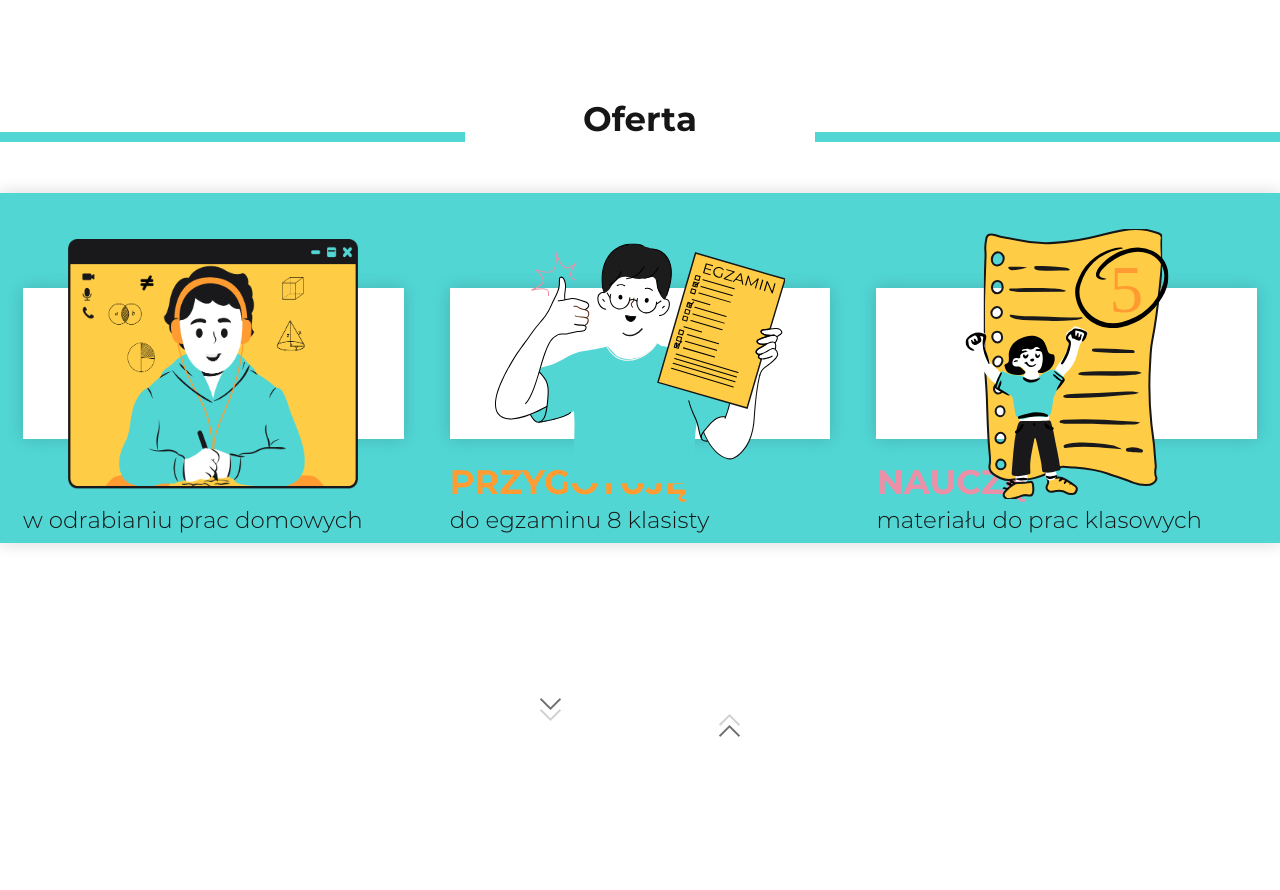
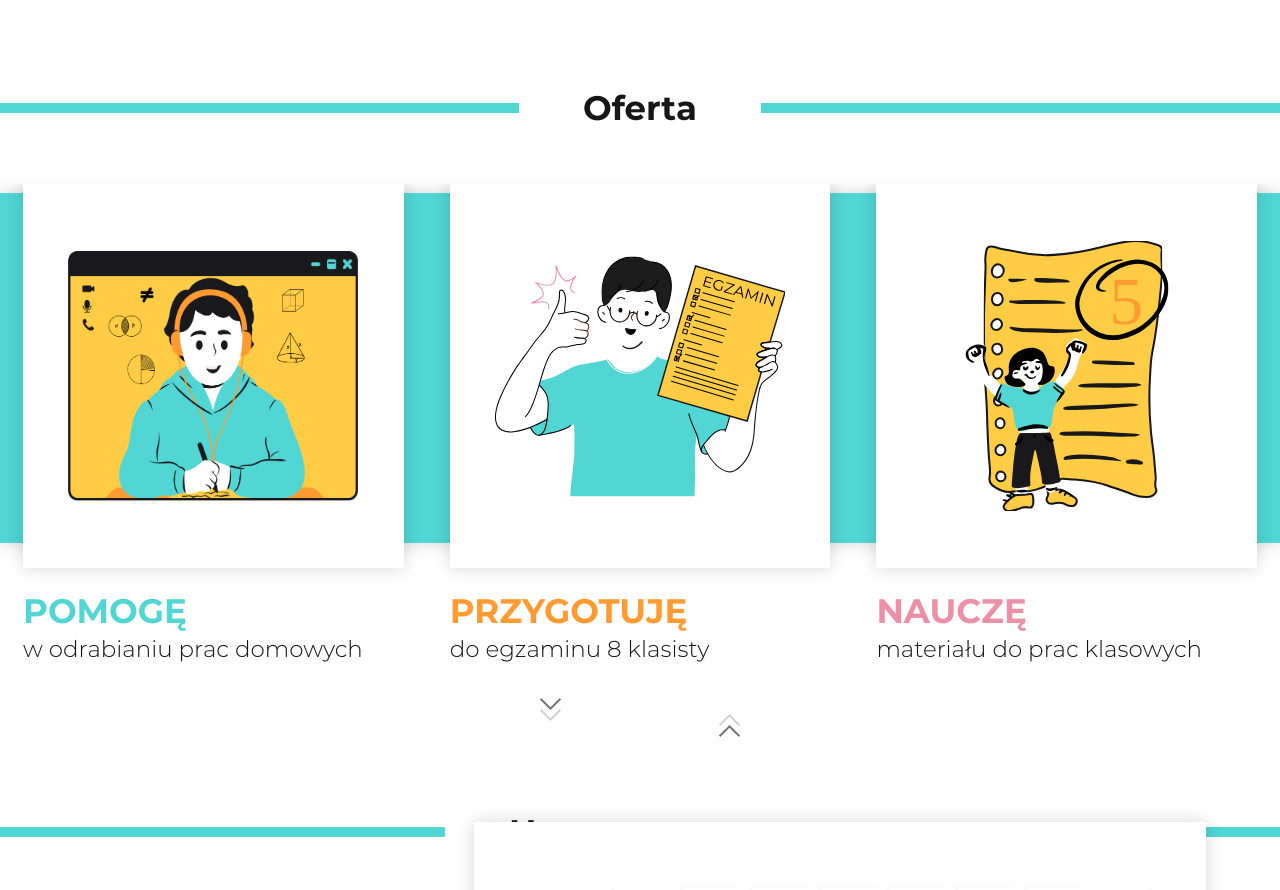
Before and after one commit to MaciejCierpikowski/portfolio, a Next.js app in the folder frontend/: page / in a window 1280 px wide. Shown: the part 840-1730 px from the top of the page. Built offline with nearby package versions, Linux system fonts and the light colour scheme.

Commit message:
feat: style

```diff
--- a/frontend/components/carousel/style.ts
+++ b/frontend/components/carousel/style.ts
@@ -19,6 +19,10 @@ export const Wrapper = styled.div`
   overflow: hidden;
   position: relative;
   height: 56%;
+
+  @media (min-width: ${(props) => props.theme.sizes.laptop}px) {
+    height: 60%;
+  }
 `;
 
 export const Inner = styled.div<Props>`
@@ -33,6 +37,10 @@ export const Inner = styled.div<Props>`
     align-items: center;
     justify-content: center;
   `}
+
+  @media (min-width: ${(props) => props.theme.sizes.laptop}px) {
+    height: 100%;
+  }
 `;
 
 export const ArrowSingleWrapper = styled.div<Props>`
@@ -65,8 +73,9 @@ export const DotItem = styled.div<Props>`
   height: 17px;
   margin: 0 5px;
 
-  background: ${({ active }) => (active ? "black" : "white")} 0% 0% no-repeat
-    padding-box;
+  background: ${({ active, theme }) =>
+      active ? theme.palette.common.white : theme.palette.common.green}
+    0% 0% no-repeat padding-box;
   box-shadow: 0px 0px 16px #00000029;
   border: 1px solid #161616;
   border-radius: 15px;
--- a/frontend/components/fullPageSlider/index.tsx
+++ b/frontend/components/fullPageSlider/index.tsx
@@ -116,7 +116,7 @@ const FullPageSlider = ({ children }: IFullPageSlider) => {
       isScrollPending.current = true;
 
       animatedScrollTo(slides.current[slide], () => {
-        console.log('test');
+        console.log("test");
         isScrollPending.current = false;
         isScrolledAlready.current = true;
       });
--- /dev/null
+++ b/frontend/components/headine/index.tsx
@@ -0,0 +1,16 @@
+import React from "react";
+
+import { HeaderWrapper, Line, Header } from "./style";
+
+interface IMainHeadline {
+  text: string;
+}
+
+const MainHeadline = ({ text }: IMainHeadline) => (
+  <HeaderWrapper>
+    <Line></Line>
+    <Header>{text}</Header>
+  </HeaderWrapper>
+);
+
+export default MainHeadline;
--- /dev/null
+++ b/frontend/components/headine/style.ts
@@ -0,0 +1,43 @@
+import styled from "styled-components";
+
+export const Line = styled.div`
+  width: 100%;
+  border: 3px solid ${(props) => props.theme.palette.common.green};
+
+  position: absolute;
+  top: 50%;
+  left: 50%;
+  transform: translate(-50%, -50%);
+
+  @media (min-width: ${(props) => props.theme.sizes.laptop}px) {
+    border: 5px solid ${(props) => props.theme.palette.common.green};
+  }
+`;
+
+export const Header = styled.h1`
+  position: absolute;
+  top: 50%;
+  left: 50%;
+  transform: translate(-50%, -50%);
+
+  padding: 0 10vw;
+
+  text-transform: inherit;
+
+  background-color: ${(props) => props.theme.palette.common.white};
+
+  @media (min-width: ${(props) => props.theme.sizes.laptop}px) {
+    padding: 0 5vw;
+  }
+`;
+
+export const HeaderWrapper = styled.div`
+  position: relative;
+  margin-top: 11.7vh;
+  height: 14%;
+
+  @media (min-width: ${(props) => props.theme.sizes.laptop}px) {
+    margin-top: 9vh;
+    height: 19%;
+  }
+`;
--- a/frontend/containers/calendarPage/index.tsx
+++ b/frontend/containers/calendarPage/index.tsx
@@ -1,18 +1,16 @@
 import React, { useState } from "react";
 
-import { Wrapper, Line, Header, HeaderWrapper } from "./style";
+import { Wrapper } from "./style";
 import Calendar from "../../components/calendar";
 import ArrowWrapper from "../../components/arrowWrapper";
+import MainHeadline from "../../components/headine";
 
 const CalendarPage = () => {
   const [currentDate, setCurrentDate] = useState(new Date());
 
   return (
     <Wrapper>
-      <HeaderWrapper>
-        <Line></Line>
-        <Header>Harmonogram</Header>
-      </HeaderWrapper>
+      <MainHeadline text="Harmonogram" />
 
       <Calendar value={currentDate} onChange={setCurrentDate} />
 
--- a/frontend/containers/calendarPage/style.ts
+++ b/frontend/containers/calendarPage/style.ts
@@ -9,28 +9,3 @@ export const Wrapper = styled.div`
   height: calc(var(--vh, 1vh) * 100);
   position: relative;
 `;
-
-export const Line = styled.div`
-  width: 100%;
-  border: 10px solid ${(props) => props.theme.palette.common.green};
-`;
-
-export const Header = styled.h1`
-  position: absolute;
-  top: 50%;
-  left: 50%;
-  transform: translate(-50%, -50%);
-
-  width: 350px;
-  height: 78px;
-
-  text-transform: inherit;
-
-  background-color: ${(props) => props.theme.palette.common.white};
-`;
-
-export const HeaderWrapper = styled.div`
-  position: relative;
-  padding: 100px 0;
-  margin-top: 9.26vh;
-`;
--- a/frontend/containers/offerPage/index.tsx
+++ b/frontend/containers/offerPage/index.tsx
@@ -9,15 +9,13 @@ import {
   Wrapper,
   Background,
   Text,
-  Line,
-  Header,
-  HeaderWrapper,
 } from "./style";
 import { useTheme } from "styled-components";
 import ArrowWrapper from "../../components/arrowWrapper";
 import Carousel, { CarouselItem } from "../../components/carousel";
 import { useWindowResize } from "../../hooks/useWindowResize";
 import { getBreakpoint } from "../../utils/getCurrentBreakPoint";
+import MainHeadline from "../../components/headine";
 
 const OfferPage = () => {
   const theme = useTheme();
@@ -57,10 +55,7 @@ const OfferPage = () => {
 
   return (
     <Wrapper>
-      <HeaderWrapper>
-        <Line></Line>
-        <Header>Oferta</Header>
-      </HeaderWrapper>
+      <MainHeadline text="Oferta" />
 
       <Carousel disable={isLaptop}>
         {data.map((item) => (
--- a/frontend/containers/offerPage/style.ts
+++ b/frontend/containers/offerPage/style.ts
@@ -18,13 +18,12 @@ export const CardWrapper = styled.div`
   display: flex;
   flex-direction: column;
 
-
   height: 100%;
-    width: 100%;
-    padding-top: 20px;
+  width: 100%;
+  padding-top: 20px;
 
   @media (min-width: ${(props) => props.theme.sizes.laptop}px) {
-    height: 66%;
+    padding-top: 0px;
   }
 `;
 
@@ -38,7 +37,7 @@ export const Card = styled.div`
   justify-content: center;
   align-items: center;
 
-  height: 70%;
+  height: 100%;
 `;
 
 export const Headline = styled.h1<Props>`
@@ -92,43 +91,3 @@ export const Text = styled.p`
     font: normal normal 300 36px/44px var(--font-montserrat);
   }
 `;
-
-export const Line = styled.div`
-  width: 100%;
-  border: 3px solid ${(props) => props.theme.palette.common.green};
-
-  @media (min-width: ${(props) => props.theme.sizes.laptop}px) {
-    border: 5px solid ${(props) => props.theme.palette.common.green};
-  }
-`;
-
-export const Header = styled.h1`
-  position: absolute;
-  top: 50%;
-  left: 50%;
-  transform: translate(-50%, -50%);
-
-  width: 180px;
-  height: 40px;
-
-  text-transform: inherit;
-
-  background-color: ${(props) => props.theme.palette.common.white};
-
-  @media (min-width: ${(props) => props.theme.sizes.laptop}px) {
-    width: 350px;
-    height: 78px;
-    margin-top: 15px;
-  }
-`;
-
-export const HeaderWrapper = styled.div`
-  position: relative;
-  padding: 50px 0 65px 0;
-  margin-top: 11.7vh;
-
-  @media (min-width: ${(props) => props.theme.sizes.laptop}px) {
-    padding: 100px 0 65px 0;
-    margin-top: 9vh;
-  }
-`;
--- a/frontend/utils/animated-scroll-to.ts
+++ b/frontend/utils/animated-scroll-to.ts
@@ -10,5 +10,4 @@ export default function animatedScrollTo(scrollTo: number, callback: Function) {
   setTimeout(function () {
     callback();
   }, 600);
-
 }
```
Also changed, not shown: frontend/pages/index.tsx (+3 -4 lines).
